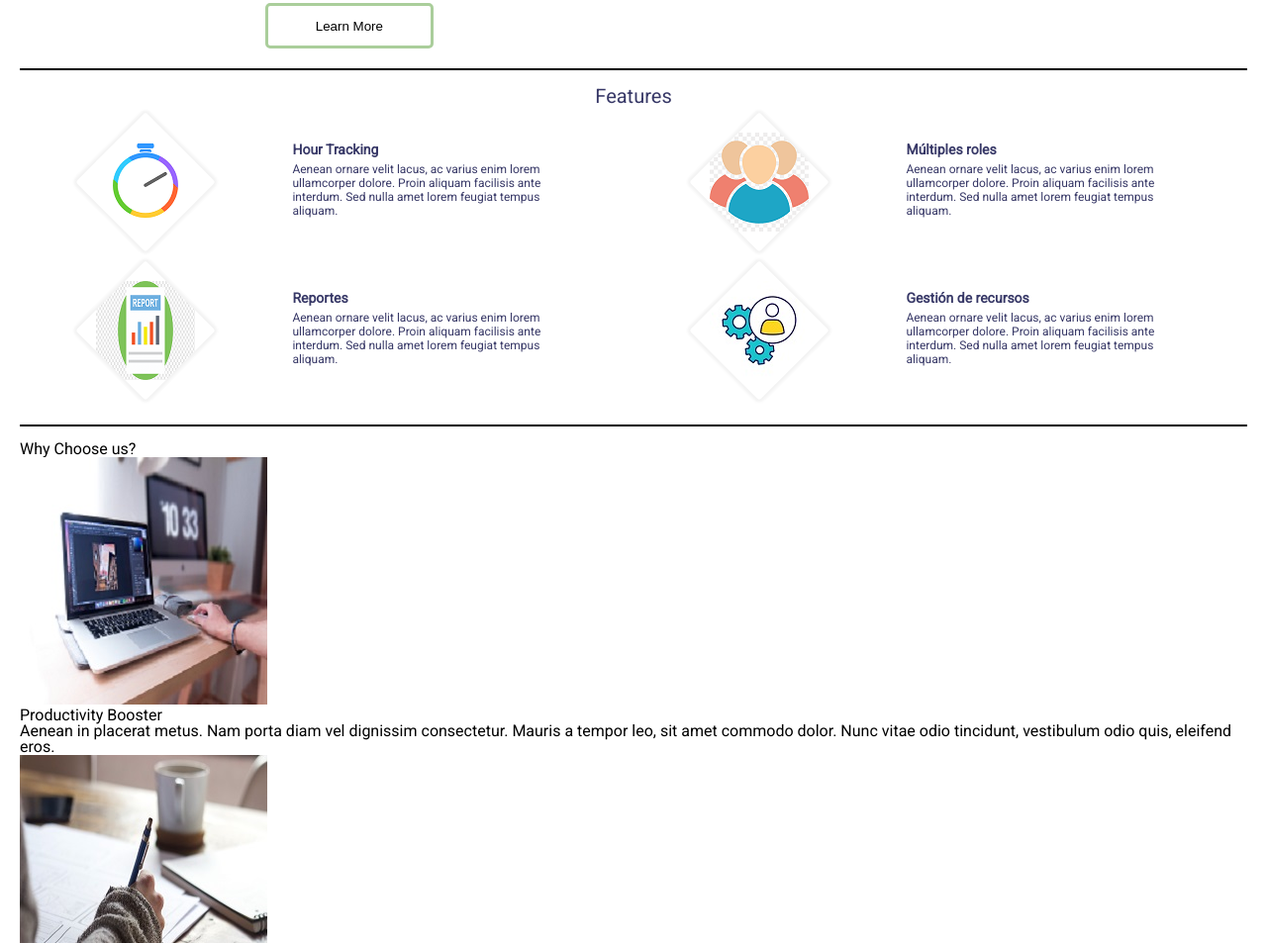
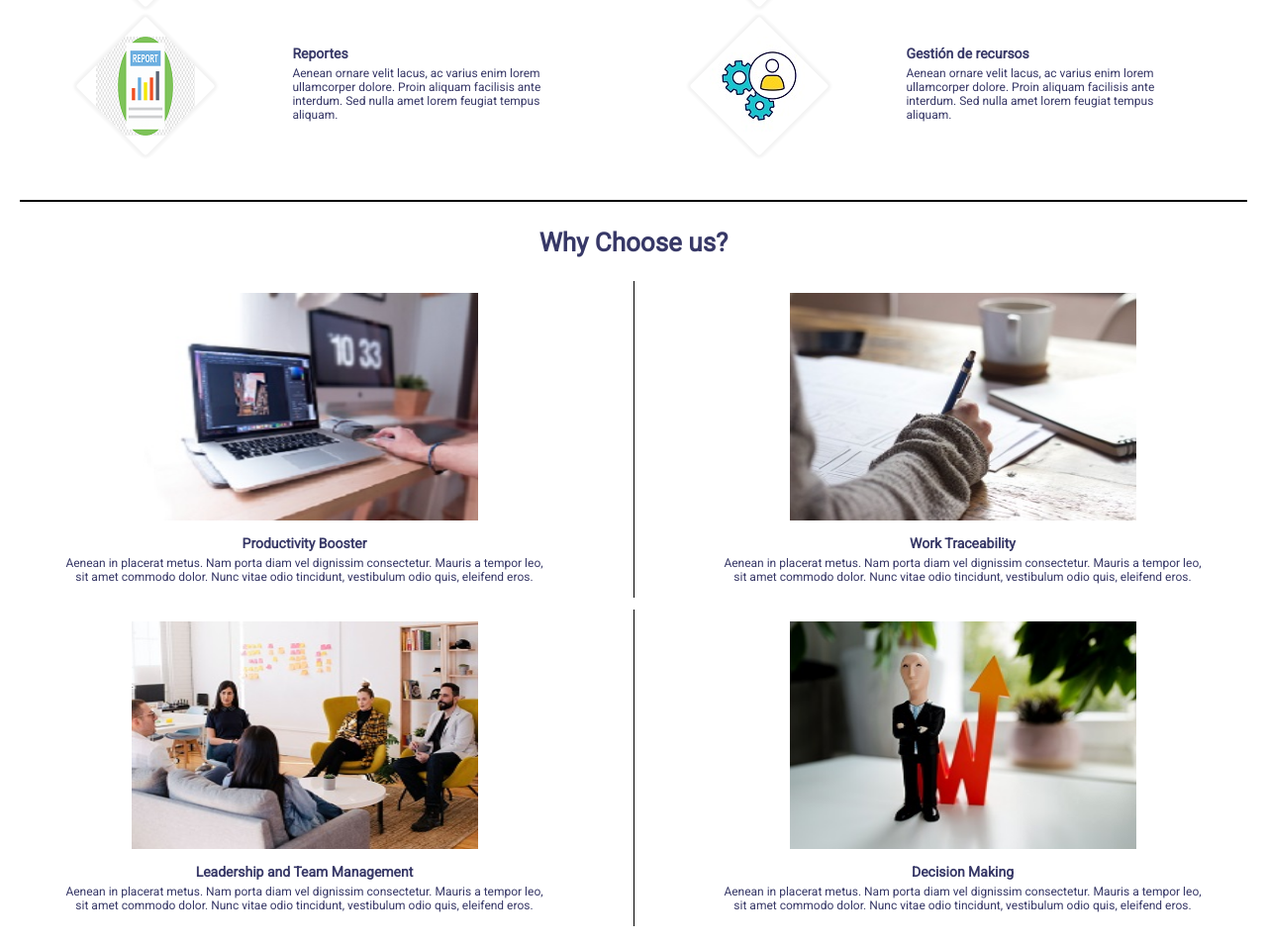
Before and after one commit to CamilaFigue/BaSP-M2022-Etapa-1, a plain HTML site: page Semana-04/index.html in a window 1280 px wide. Shown: the part 847-1800 px from the top of the page at 99% size. Drawn offline with Linux system fonts and the light colour scheme.

Commit message:
BaSP-Week04-2022: Finished section of Why choose us?

```diff
--- a/Semana-04/css/aside.css
+++ b/Semana-04/css/aside.css
@@ -0,0 +1,3 @@
+aside {
+    width: 320px;
+}
--- a/Semana-04/css/main.css
+++ b/Semana-04/css/main.css
@@ -14,7 +14,7 @@ main {
 .section-i-am-trackgenix img {
     width: 350px;
     height: 260px;
-    margin-top: 10px;
+    margin-bottom: 25px;
 }
 
 .conteiner-text {
@@ -86,6 +86,7 @@ main {
     text-align: center;
     color: #373867;
     width: 100%;
+    margin-bottom: 10px;
 }
 
 .div-features {
@@ -138,3 +139,57 @@ main {
 .img-rhombus img {
     transform: rotate(-45deg);
 }
+
+.why-choose-us {
+    display: flex;
+    justify-content: space-around;
+    flex-wrap: wrap;
+    align-items: center;
+    width: 100%;
+}
+
+.why-choose-us h4 {
+    font-style: normal;
+    font-weight: 400;
+    font-size: 26px;
+    font-weight: bold;
+    line-height: 23px;
+    color: #373867;
+    text-align: center;
+    width: 100%;
+    margin: 0 0 20px 0;
+}
+
+.div-why-choose-us {
+    display: flex;
+    justify-content: space-around;
+    width: 40%;
+    min-width: 300px;
+    margin: 10px;
+    flex-direction: column;
+    align-items: center;
+}
+
+.div-why-choose-us img {
+    width: 350px;
+    height: 230px;
+}
+
+.why-choose-us h5 {
+    font-style: normal;
+    font-weight: 700;
+    font-size: 14px;
+    line-height: 16px;
+    text-align: center;
+    color: #373867;
+    margin: 15px 0 5px 0;
+}
+
+.why-choose-us p {
+    font-style: normal;
+    font-weight: 400;
+    font-size: 12px;
+    line-height: 14px;
+    text-align: center;
+    color: #373867;
+}
--- a/Semana-04/css/style.css
+++ b/Semana-04/css/style.css
@@ -11,16 +11,34 @@ a:visited a:active {
 
 .fakehr {
     border-bottom: 6px solid #AACE9B;
-    margin-top: 10px;
+    margin-top: 15px;
+    margin-bottom: 15px;
 }
 
 .fakehr1 {
     border: 1px solid #000000;
-    margin-top: 10px;
-    margin-bottom: 15px;
+    margin-top: 30px;
+    margin-bottom: 30px;
 }
 
-@media (max-width: 1024px) {
+@media (min-width: 440px) {
+    .fakehr2 {
+        display: none;
+    }
+}
+
+@media (min-width: 768px) {
+    .fakehr2 {
+        display: flex;
+        height: 320px;
+        margin: 7px 15px 5px 15px;
+        border-left: 1px solid black;
+        flex-wrap: wrap;
+        justify-content: space-between;
+    }
+}
+
+@media (max-width: 1440px) {
     aside {
         display: none;
     }
--- a/Semana-04/index.html
+++ b/Semana-04/index.html
@@ -204,8 +204,7 @@
                     vestibulum odio quis, eleifend eros.
                 </p>
             </div>
-            <div class="fakehr2"></div>
-            <div class="div-why-choose-us1">
+            <div class="div-why-choose-us">
                 <img src="imagenes/leadership-team-management3.jpg">
                 <h5>
                     Leadership and Team Management
@@ -216,7 +215,7 @@
                     vestibulum odio quis, eleifend eros.
                 </p>
             </div>
-            <div class="fakehr2b"></div>
+            <div class="fakehr2"></div>
             <div class="div-why-choose-us">
                 <img src="imagenes/decision-making1.jpg">
                 <h5>
```
